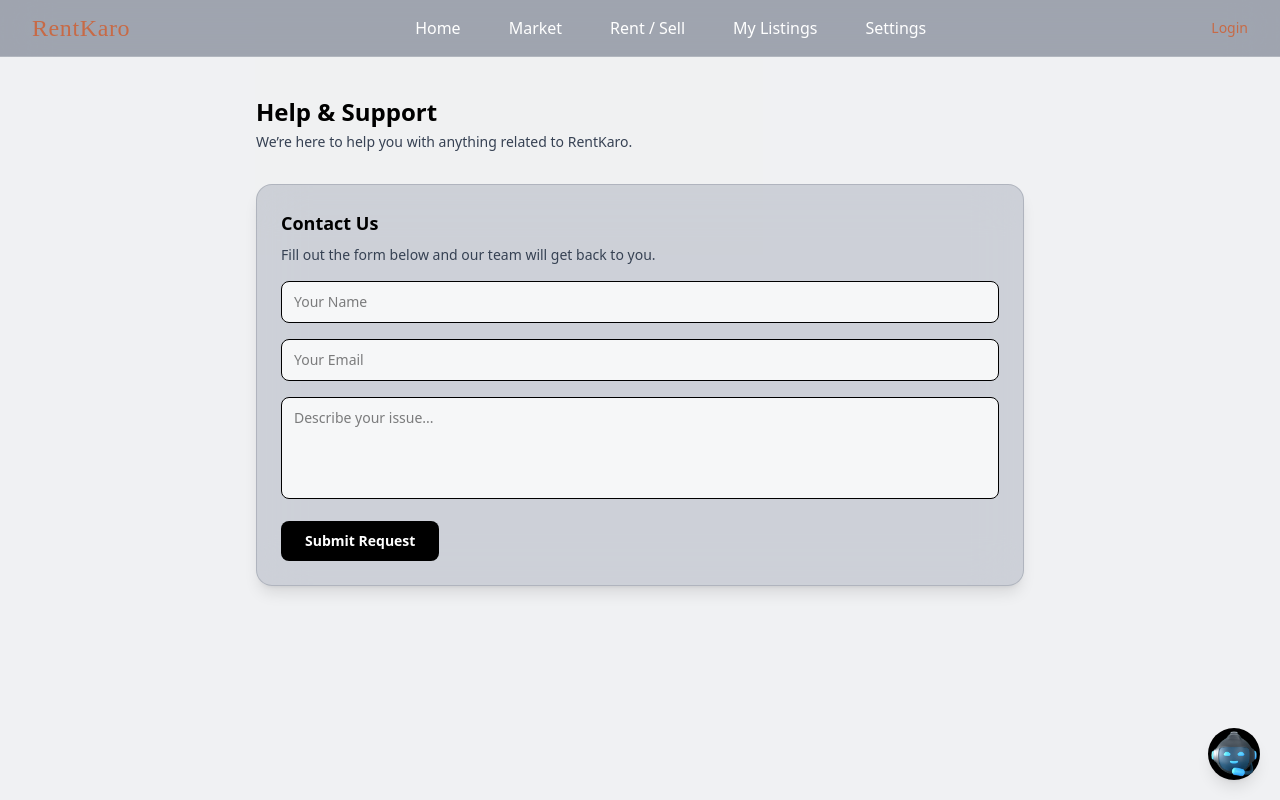
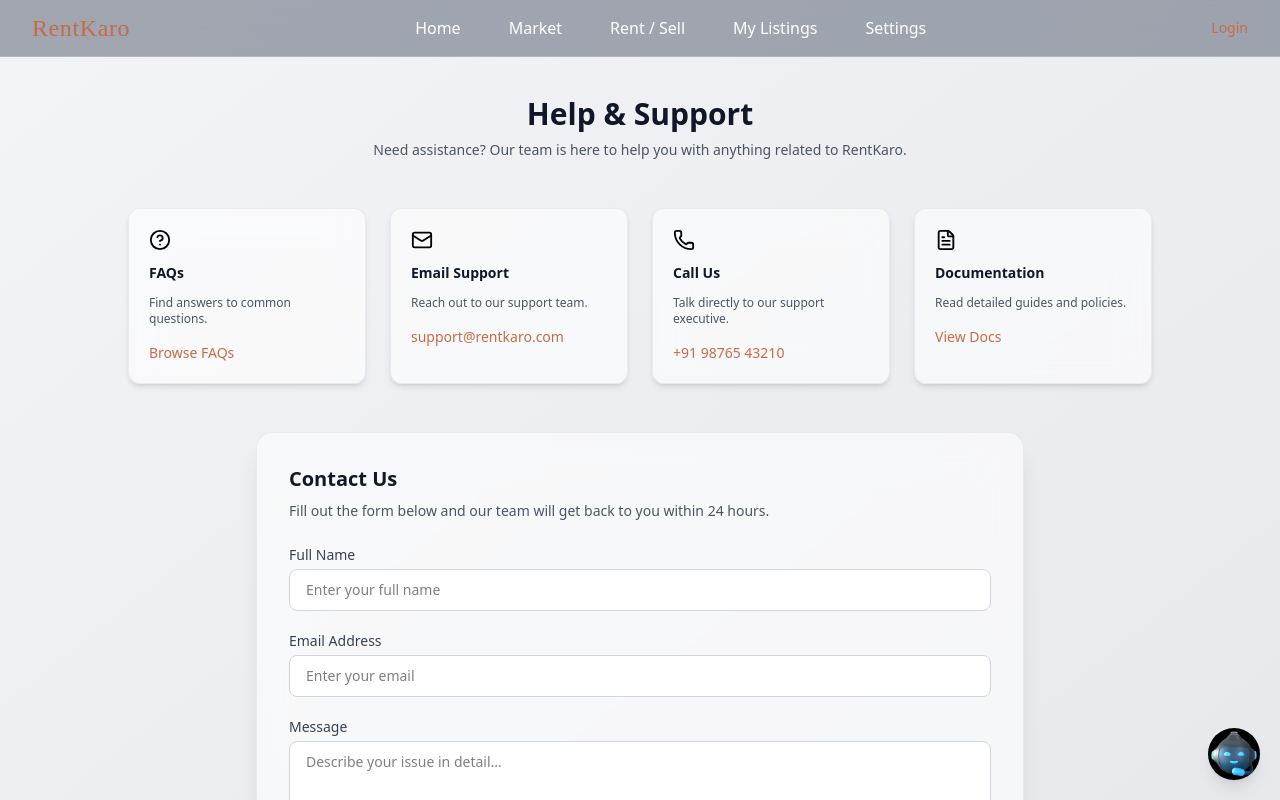
Before and after one commit to Karanx11/RentKaro, a React (Vite) app in the folder web-frontend/: page /help-support in a window 1280 px wide. Shown: the top 800 px of the page. Built offline with nearby package versions, Linux system fonts and the light colour scheme.

Commit message:
Initial commit - Help & Support page added

```diff
--- a/web-frontend/src/pages/HelpSupport.jsx
+++ b/web-frontend/src/pages/HelpSupport.jsx
@@ -1,70 +1,164 @@
+import { useState } from "react";
 import NavBar from "../components/NavBar";
+import { Mail, Phone, HelpCircle, FileText } from "lucide-react";
 
 function HelpSupport() {
+  const [formData, setFormData] = useState({
+    name: "",
+    email: "",
+    message: "",
+  });
+
+  const handleChange = (e) => {
+    setFormData({ ...formData, [e.target.name]: e.target.value });
+  };
+
+  const handleSubmit = (e) => {
+    e.preventDefault();
+    console.log("Form Submitted:", formData);
+    alert("Your request has been submitted!");
+    setFormData({ name: "", email: "", message: "" });
+  };
+
   return (
     <>
       <NavBar />
 
-      <div className="w-full min-h-screen bg-gray-500/10 px-4 pt-24 pb-16">
-        <div className="max-w-3xl mx-auto space-y-8">
+      <div className="w-full min-h-screen bg-gradient-to-br from-gray-100 to-gray-200 px-4 pt-24 pb-20">
+        <div className="max-w-5xl mx-auto space-y-12">
 
           {/* PAGE HEADER */}
-          <div>
-            <h1 className="text-2xl font-bold text-black mb-1">
+          <div className="text-center">
+            <h1 className="text-3xl font-bold text-gray-900">
               Help & Support
             </h1>
-            <p className="text-sm text-gray-700">
-              We’re here to help you with anything related to RentKaro.
+            <p className="text-sm text-gray-600 mt-2">
+              Need assistance? Our team is here to help you with anything related to RentKaro.
             </p>
+          </div>
+
+          {/* SUPPORT CARDS */}
+          <div className="grid sm:grid-cols-2 lg:grid-cols-4 gap-6">
+            <SupportCard
+              icon={<HelpCircle size={22} />}
+              title="FAQs"
+              desc="Find answers to common questions."
+              action="Browse FAQs"
+            />
+            <SupportCard
+              icon={<Mail size={22} />}
+              title="Email Support"
+              desc="Reach out to our support team."
+              action="support@rentkaro.com"
+            />
+            <SupportCard
+              icon={<Phone size={22} />}
+              title="Call Us"
+              desc="Talk directly to our support executive."
+              action="+91 98765 43210"
+            />
+            <SupportCard
+              icon={<FileText size={22} />}
+              title="Documentation"
+              desc="Read detailed guides and policies."
+              action="View Docs"
+            />
           </div>
 
           {/* CONTACT FORM */}
           <div
             className="
-              bg-gray-400/40 backdrop-blur-xl
-              border border-gray-500/30
-              rounded-2xl shadow-lg
-              p-6
+              bg-white/60 backdrop-blur-xl
+              border border-gray-300/40
+              rounded-2xl shadow-xl
+              p-8
+              max-w-3xl mx-auto
             "
           >
-            <h2 className="text-lg font-semibold text-black mb-2">
+            <h2 className="text-xl font-semibold text-gray-900 mb-2">
               Contact Us
             </h2>
 
-            <p className="text-sm text-gray-700 mb-4">
-              Fill out the form below and our team will get back to you.
+            <p className="text-sm text-gray-600 mb-6">
+              Fill out the form below and our team will get back to you within 24 hours.
             </p>
 
-            <div className="space-y-4">
+            <form onSubmit={handleSubmit} className="space-y-5">
+
+              <div>
+                <label className="block text-sm font-medium text-gray-700 mb-1">
+                  Full Name
+                </label>
                 <input
                   type="text"
-                placeholder="Your Name"
-                className="w-full px-3 py-2.5 rounded-lg bg-white/80 border outline-none text-sm"
+                  name="name"
+                  value={formData.name}
+                  onChange={handleChange}
+                  required
+                  placeholder="Enter your full name"
+                  className="
+                    w-full px-4 py-2.5 rounded-lg
+                    bg-white border border-gray-300
+                    focus:ring-2 focus:ring-black
+                    outline-none text-sm
+                  "
                 />
+              </div>
 
+              <div>
+                <label className="block text-sm font-medium text-gray-700 mb-1">
+                  Email Address
+                </label>
                 <input
                   type="email"
-                placeholder="Your Email"
-                className="w-full px-3 py-2.5 rounded-lg bg-white/80 border outline-none text-sm"
+                  name="email"
+                  value={formData.email}
+                  onChange={handleChange}
+                  required
+                  placeholder="Enter your email"
+                  className="
+                    w-full px-4 py-2.5 rounded-lg
+                    bg-white border border-gray-300
+                    focus:ring-2 focus:ring-black
+                    outline-none text-sm
+                  "
                 />
+              </div>
 
+              <div>
+                <label className="block text-sm font-medium text-gray-700 mb-1">
+                  Message
+                </label>
                 <textarea
                   rows={4}
-                placeholder="Describe your issue..."
-                className="w-full px-3 py-2.5 rounded-lg bg-white/80 border outline-none resize-none text-sm"
+                  name="message"
+                  value={formData.message}
+                  onChange={handleChange}
+                  required
+                  placeholder="Describe your issue in detail..."
+                  className="
+                    w-full px-4 py-2.5 rounded-lg
+                    bg-white border border-gray-300
+                    focus:ring-2 focus:ring-black
+                    outline-none resize-none text-sm
+                  "
                 />
+              </div>
 
               <button
+                type="submit"
                 className="
-                  bg-black hover:bg-gray-800
-                  text-white hover:text-[#C76A46]
-                  px-6 py-2.5 rounded-lg
+                  w-full
+                  bg-black hover:bg-gray-900
+                  text-white
+                  py-2.5 rounded-lg
                   text-sm font-semibold
+                  transition duration-200
                 "
               >
                 Submit Request
               </button>
-            </div>
+            </form>
           </div>
 
         </div>
@@ -75,26 +169,27 @@ function HelpSupport() {
 
 export default HelpSupport;
 
-/* SMALL COMPONENT */
+/* SUPPORT CARD COMPONENT */
 
 function SupportCard({ icon, title, desc, action }) {
   return (
     <div
       className="
-        bg-gray-400/40 backdrop-blur-xl
-        border border-gray-500/30
+        bg-white/60 backdrop-blur-lg
+        border border-gray-300/40
         rounded-xl shadow-md
-        p-4 flex flex-col gap-2
-        hover:bg-white/40 transition
+        p-5 flex flex-col gap-3
+        hover:shadow-lg hover:-translate-y-1
+        transition duration-200
       "
     >
       <div className="text-black">{icon}</div>
 
-      <h3 className="text-sm font-semibold text-black">
+      <h3 className="text-sm font-semibold text-gray-900">
         {title}
       </h3>
 
-      <p className="text-xs text-gray-700">
+      <p className="text-xs text-gray-600">
         {desc}
       </p>
 
```
Lines whose indentation alone changed are shown as unchanged.
